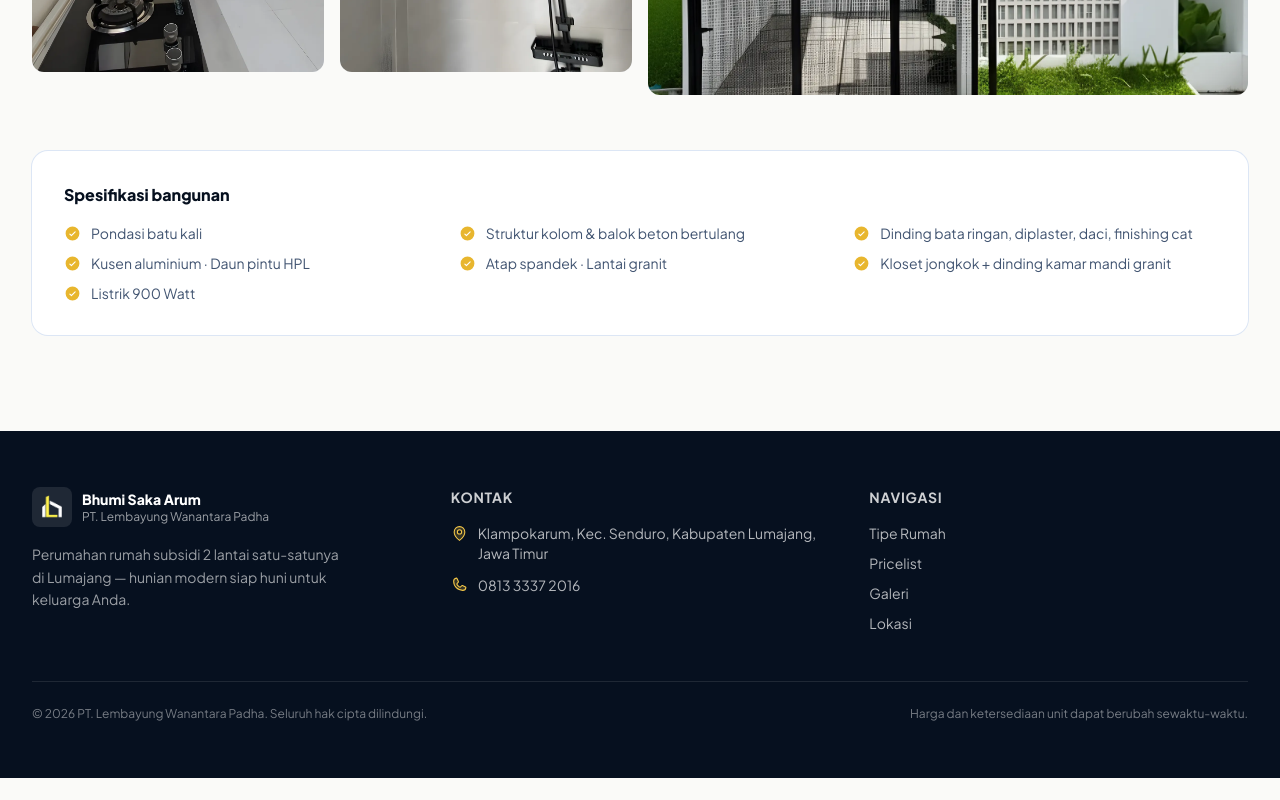
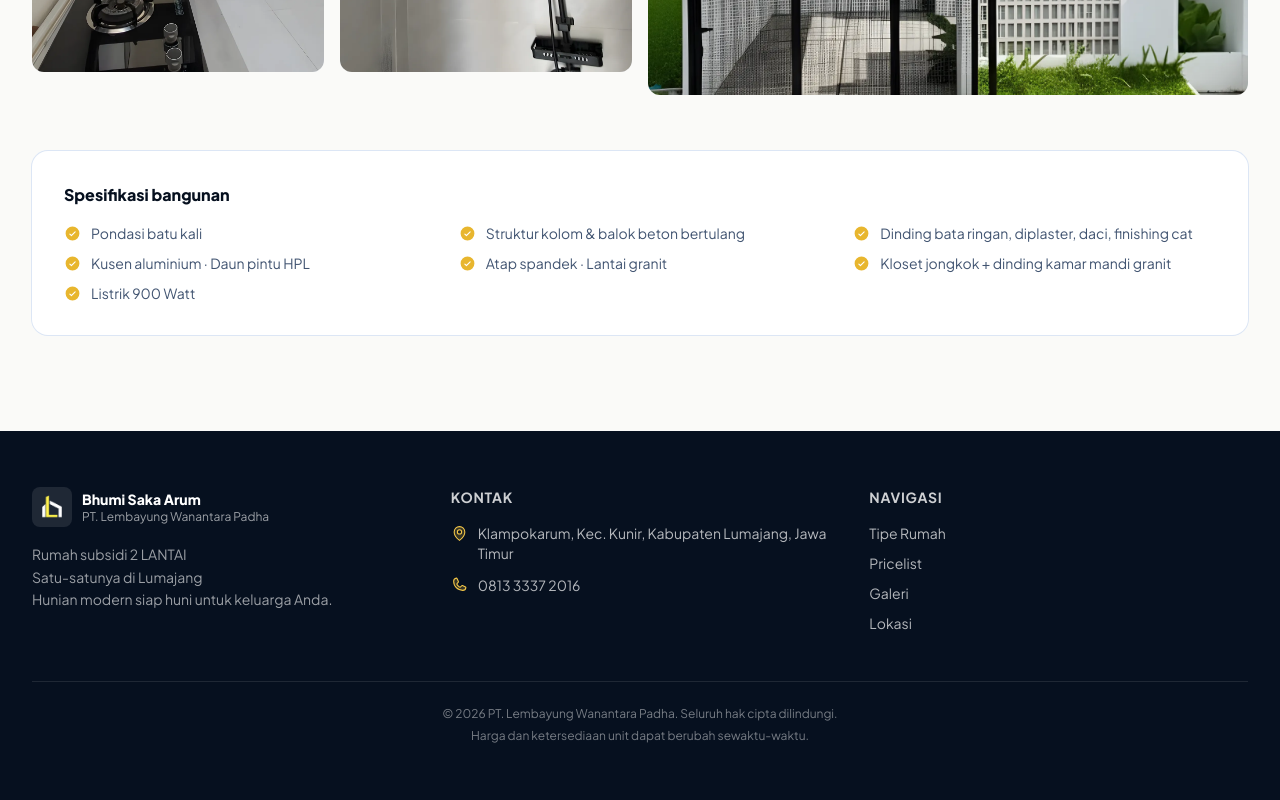
Before and after one commit to nickasad1000-cell/BHUMI-SAKA-ARUM, a Next.js app: page /unit/c1 in a window 1280 px wide. Shown: the part 1494-2294 px from the top of the page. Before the commit the page ends 2272 px from the top, so only its background shows below. Built offline with nearby package versions, Linux system fonts and the light colour scheme.

Commit message:
copy: Kec. Kunir, hero 2 baris (2 LANTAI / Satu-satunya di Lumajang), copyright rapi

```diff
--- a/src/components/footer.tsx
+++ b/src/components/footer.tsx
@@ -25,8 +25,9 @@ export function Footer() {
               </div>
             </div>
             <p className="mt-4 max-w-xs text-sm leading-relaxed text-white/60">
-              Perumahan rumah subsidi 2 lantai satu-satunya di Lumajang —
-              hunian modern siap huni untuk keluarga Anda.
+              Rumah subsidi 2 LANTAI
+              <span className="block">Satu-satunya di Lumajang</span>
+              <span className="block">Hunian modern siap huni untuk keluarga Anda.</span>
             </p>
           </div>
 
@@ -37,7 +38,7 @@ export function Footer() {
             <ul className="mt-4 space-y-3 text-sm text-white/70">
               <li className="flex items-start gap-2.5">
                 <MapPin size={17} weight="duotone" className="mt-0.5 shrink-0 text-gold-400" />
-                Klampokarum, Kec. Senduro, Kabupaten Lumajang, Jawa Timur
+                Klampokarum, Kec. Kunir, Kabupaten Lumajang, Jawa Timur
               </li>
               <li>
                 <a
@@ -66,9 +67,9 @@ export function Footer() {
           </div>
         </div>
 
-        <div className="mt-12 flex flex-col items-center justify-between gap-3 border-t border-white/10 pt-6 text-xs text-white/45 sm:flex-row">
+        <div className="mt-12 border-t border-white/10 pt-6 text-center text-xs text-white/45">
           <p>© {new Date().getFullYear()} {COMPANY}. Seluruh hak cipta dilindungi.</p>
-          <p>Harga dan ketersediaan unit dapat berubah sewaktu-waktu.</p>
+          <p className="mt-1.5">Harga dan ketersediaan unit dapat berubah sewaktu-waktu.</p>
         </div>
       </div>
     </footer>
--- a/src/components/hero.tsx
+++ b/src/components/hero.tsx
@@ -27,9 +27,8 @@ export function Hero() {
               Klampokarum · Lumajang
             </p>
             <h1 className="mt-4 text-4xl font-extrabold leading-[1.08] tracking-tight text-white sm:text-5xl lg:text-6xl">
-              Rumah Subsidi{" "}
-              <span className="text-gold-400">2 Lantai</span>, Satu-satunya di
-              Lumajang
+              Rumah Subsidi <span className="text-gold-400">2 LANTAI</span>
+              <span className="block">Satu-satunya di Lumajang</span>
             </h1>
             <p className="mt-5 max-w-md text-base leading-relaxed text-navy-100 sm:text-lg">
               Hunian modern siap huni, ±8 menit dari Alun-Alun Kota Lumajang.
--- a/src/components/location.tsx
+++ b/src/components/location.tsx
@@ -15,7 +15,7 @@ export function LocationSection() {
               <div className="flex items-start gap-3">
                 <MapPin size={20} weight="duotone" className="mt-0.5 shrink-0 text-navy-600" />
                 <p className="text-sm leading-relaxed text-navy-800/80">
-                  Jl. Raya Klampokarum, Kec. Senduro, Kabupaten Lumajang,
+                  Jl. Raya Klampokarum, Kec. Kunir, Kabupaten Lumajang,
                   Jawa Timur — akses jalan kabupaten langsung di depan site.
                 </p>
               </div>
```
